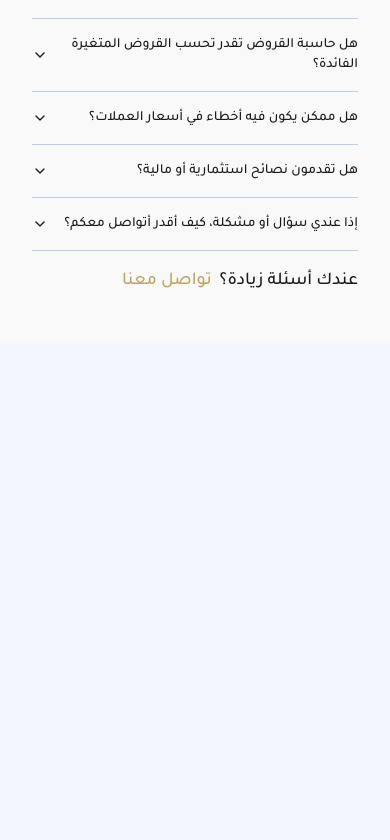
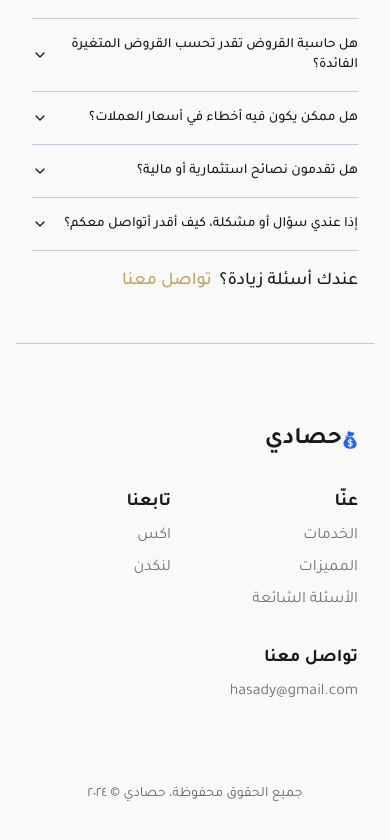
Before and after one commit to HassanAlabdulal/Hasady, a Next.js app: page / in a window 390 px wide. Shown: the part 4691-5531 px from the top of the page. Before the commit the page ends 5034 px from the top, so only its background shows below. Built offline with nearby package versions, Linux system fonts and the light colour scheme.

Commit message:
enhance: make some changes to the footer

```diff
--- a/app/layout.tsx
+++ b/app/layout.tsx
@@ -3,6 +3,7 @@ import { Inter } from "next/font/google";
 import "./globals.css";
 import Nav from "@/components/nav";
 import { ThemeProvider } from "@/components/theme-provider";
+import { Footer } from "@/components/footer";
 
 const inter = Inter({ subsets: ["latin"] });
 
@@ -27,6 +28,7 @@ export default function RootLayout({
         > */}
         <Nav />
         {children}
+        <Footer />
         {/* </ThemeProvider> */}
       </body>
     </html>
--- a/components/footer.tsx
+++ b/components/footer.tsx
@@ -1,26 +1,40 @@
+import Image from "next/image";
+
 export const Footer = () => {
   return (
-    <footer id="footer">
+    <footer className="bg-[#f9f9f9]">
       <hr className="w-11/12 mx-auto" />
 
-      <section className="container grid grid-cols-2 py-20 md:grid-cols-4 xl:grid-cols-6 gap-x-12 gap-y-8">
+      <section className="container  grid grid-cols-2 py-20 md:grid-cols-4 xl:grid-cols-6 gap-x-12 gap-y-8">
         <div className="col-span-full xl:col-span-2">
-          <a href="/" className="flex text-xl font-bold">
-            دورة الإمام المنتظر
+          <a href="/" className="flex text-2xl font-bold">
+            <Image
+              src="/assets/logo.svg"
+              width={50}
+              height={50}
+              className="w-4 h-auto md:w-7"
+              alt="logo"
+            />
+            حصادي
           </a>
         </div>
 
         <div className="flex flex-col gap-2">
-          <h3 className="text-lg font-bold">عن الدورة</h3>
+          <h3 className="text-lg font-bold">عنّا</h3>
           <div>
             <a href="#" className="opacity-60 hover:opacity-100">
-              من نحن؟
+              الخدمات
             </a>
           </div>
 
           <div>
             <a href="#" className="opacity-60 hover:opacity-100">
-              موقع الدورة
+              المميزات
+            </a>
+          </div>
+          <div>
+            <a href="#" className="opacity-60 hover:opacity-100">
+              الأسئلة الشائعة
             </a>
           </div>
         </div>
@@ -35,7 +49,7 @@ export const Footer = () => {
 
           <div>
             <a href="#" className="opacity-60 hover:opacity-100">
-              انستقرام
+              لنكدن
             </a>
           </div>
         </div>
@@ -45,7 +59,7 @@ export const Footer = () => {
 
           <div>
             <a href="#" className="opacity-60 hover:opacity-100">
-              البريد الإلكتروني
+              hasady@gmail.com
             </a>
           </div>
         </div>
```
